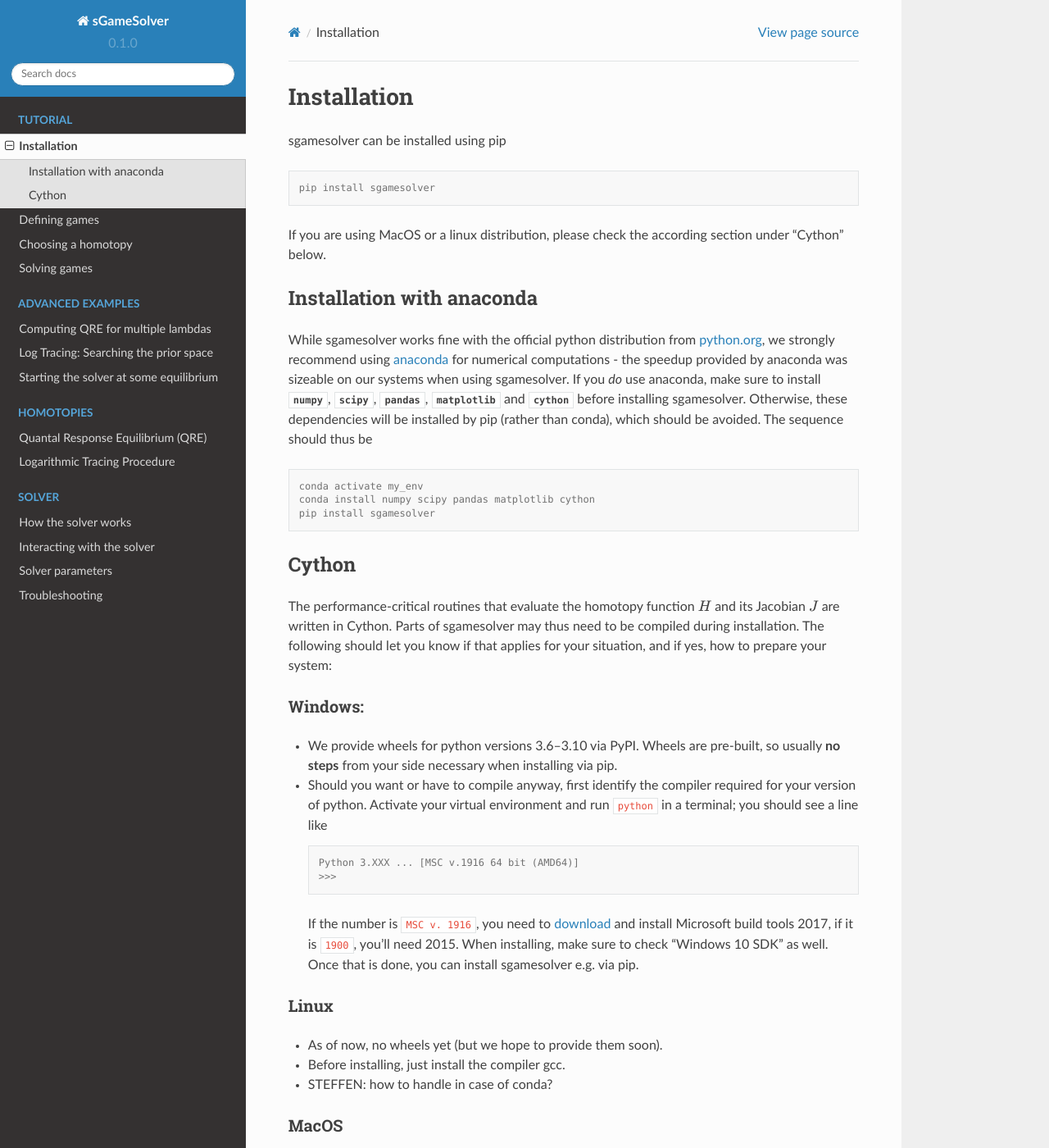
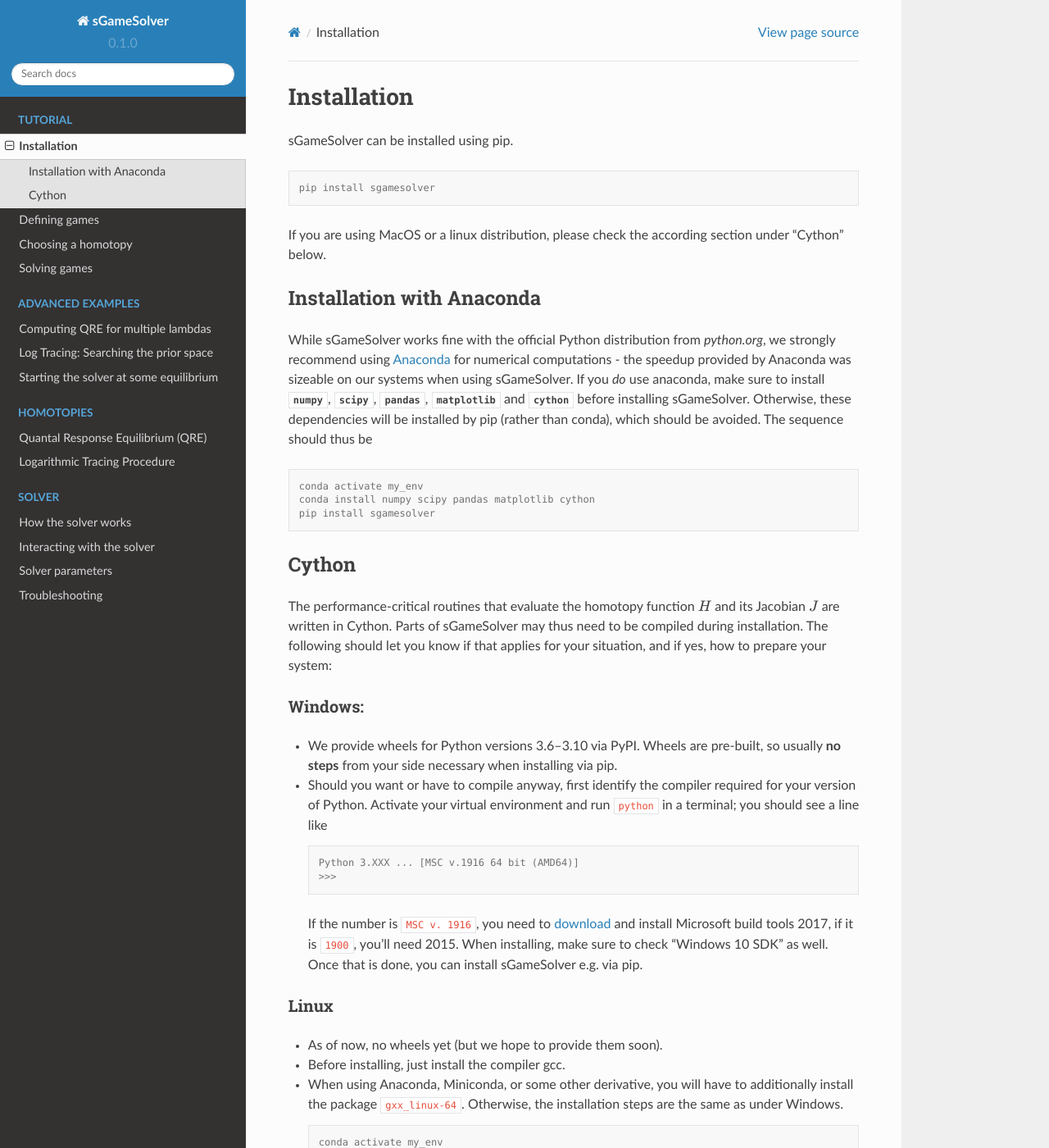
Before and after one commit to seibelsh/sgamesolver, a Sphinx documentation site: the page built from docs/source/installation.rst, in a window 1280 px wide and 1400 px high. Shown: the whole window at 82% size. Built offline with Sphinx 7.4.7 and the Read the Docs theme 2.0.0, drawn with Linux system fonts in a browser that asks for light colours; cross-references to code outside the pages are shown as plain code; some of the changed text lies outside the part shown.

Commit message:
added linux compilation with conda

```diff
--- a/docs/source/installation.rst
+++ b/docs/source/installation.rst
@@ -1,7 +1,7 @@
 Installation
 ============
 
-sgamesolver can be installed using pip
+sGameSolver can be installed using pip.
 
 .. code-block:: console
 
@@ -10,18 +10,18 @@
 If you are using MacOS or a linux distribution, please check the
 according section under "Cython" below.
 
-Installation with anaconda
+Installation with Anaconda
 --------------------------
 
-While sgamesolver works fine with the official python distribution from
-`python.org <python.org>`_,
-we strongly recommend using `anaconda <https://www.anaconda.com/>`_ for numerical
-computations - the speedup provided by anaconda was sizeable on our
-systems when using sgamesolver.
+While sGameSolver works fine with the official Python distribution from `python.org`,
+we strongly recommend using `Anaconda <https://www.anaconda.com/>`_ for numerical computations
+- the speedup provided by Anaconda was sizeable on our systems when using sGameSolver.
 If you *do* use anaconda, make sure to install
 :py:mod:`numpy`, :py:mod:`scipy`, :py:mod:`pandas`, :py:mod:`matplotlib` and :py:mod:`cython`
-before installing sgamesolver. Otherwise, these dependencies will be installed by pip
-(rather than conda), which should be avoided. The sequence should thus be
+before installing sGameSolver.
+Otherwise, these dependencies will be installed by pip
+(rather than conda), which should be avoided.
+The sequence should thus be
 
 .. code-block:: console
 
@@ -34,18 +34,18 @@
 ------
 
 The performance-critical routines that evaluate the homotopy function :math:`H`
-and its Jacobian :math:`J` are written in Cython. Parts of sgamesolver may
+and its Jacobian :math:`J` are written in Cython. Parts of sGameSolver may
 thus need to be compiled during installation. The following should let you
 know if that applies for your situation, and if yes, how
 to prepare your system:
 
 Windows:
 ********
-- We provide wheels for python versions 3.6--3.10 via PyPI.
+- We provide wheels for Python versions 3.6--3.10 via PyPI.
   Wheels are pre-built, so usually **no steps** from your side necessary when
   installing via pip.
 - Should you want or have to compile anyway, first identify the compiler
-  required for your version of python.
+  required for your version of Python.
   Activate your virtual environment and run
   ``python`` in a terminal; you should see a line like
 
@@ -58,29 +58,37 @@
   `download <https://visualstudio.microsoft.com/de/vs/older-downloads/>`_
   and install Microsoft build tools 2017, if it is :code:`1900`, you'll need 2015.
   When installing, make sure to check "Windows 10 SDK" as well.
-  Once that is done, you can install sgamesolver e.g. via pip.
+  Once that is done, you can install sGameSolver e.g. via pip.
 
 Linux
 *****
 - As of now, no wheels yet (but we hope to provide them soon).
 - Before installing, just install the compiler gcc.
-- STEFFEN: how to handle in case of conda?
+- When using Anaconda, Miniconda, or some other derivative, you will have to
+  additionally install the package :py:mode:`gxx_linux-64`.
+  Otherwise, the installation steps are the same as under Windows.
+
+  .. code-block:: console
+
+      conda activate my_env
+      conda install numpy scipy pandas matplotlib cython gxx_linux-64
+      pip install sgamesolver
 
 MacOS
 *****
 
 - Unfortunately, we have neither experience nor an opportunity to test this setup.
 - Your best bet will be to find a guide on how to compile cython modules
-  on MacOS, follow instructions and then install sgamesolver as above.
+  on MacOS, follow instructions and then install sGameSolver as above.
 - If you are having trouble relating to OpenMP support, check below
   how to install without.
-- If all else fails, you can install without cython altogether (see below).
+- If all else fails, you can install without Cython altogether (see below).
 
 Installing without OpenMP
 *************************
 
 - OpenMP is a standard for parallel computing; parts of
-  sgamesolver's cython code make use of it.
+  sGameSolver's Cython code make use of it.
 - Most compilers (especially linux' gcc, MSVC on windows) support it.
 - However, if you have a different setup and experience any related problems
   during installation, you can disable it by installing via:
@@ -90,10 +98,10 @@
       pip install sgamesolver --install-option="--no-openmp"
 
 
-Installing without cython
+Installing without Cython
 *************************
 
-- If all else fails, you can install sgamesolver without cython support --
+- If all else fails, you can install sGameSolver without Cython support --
   in that case, it will fall back to a numpy implementation of the respective
   functions, which will be considerably slower however.
 - To do so, make sure :py:mod:`numpy`, :py:mod:`scipy`, :py:mod:`pandas`
```
Also changed, not shown: docs/source/img/rps_path.svg (deleted), docs/source/img/rps_path_s.svg, docs/source/img/rps_path_t.svg, 2 other files.
